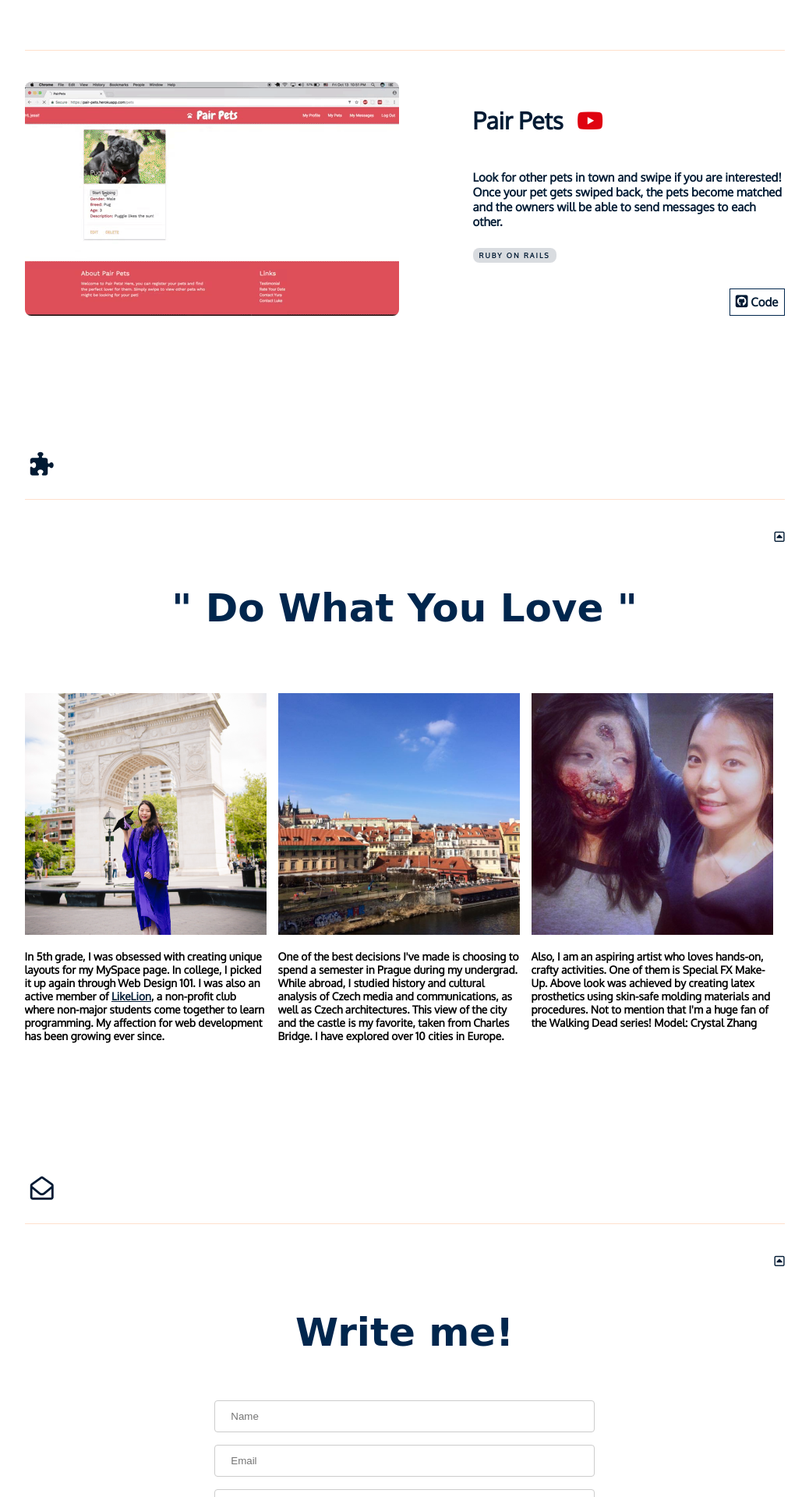
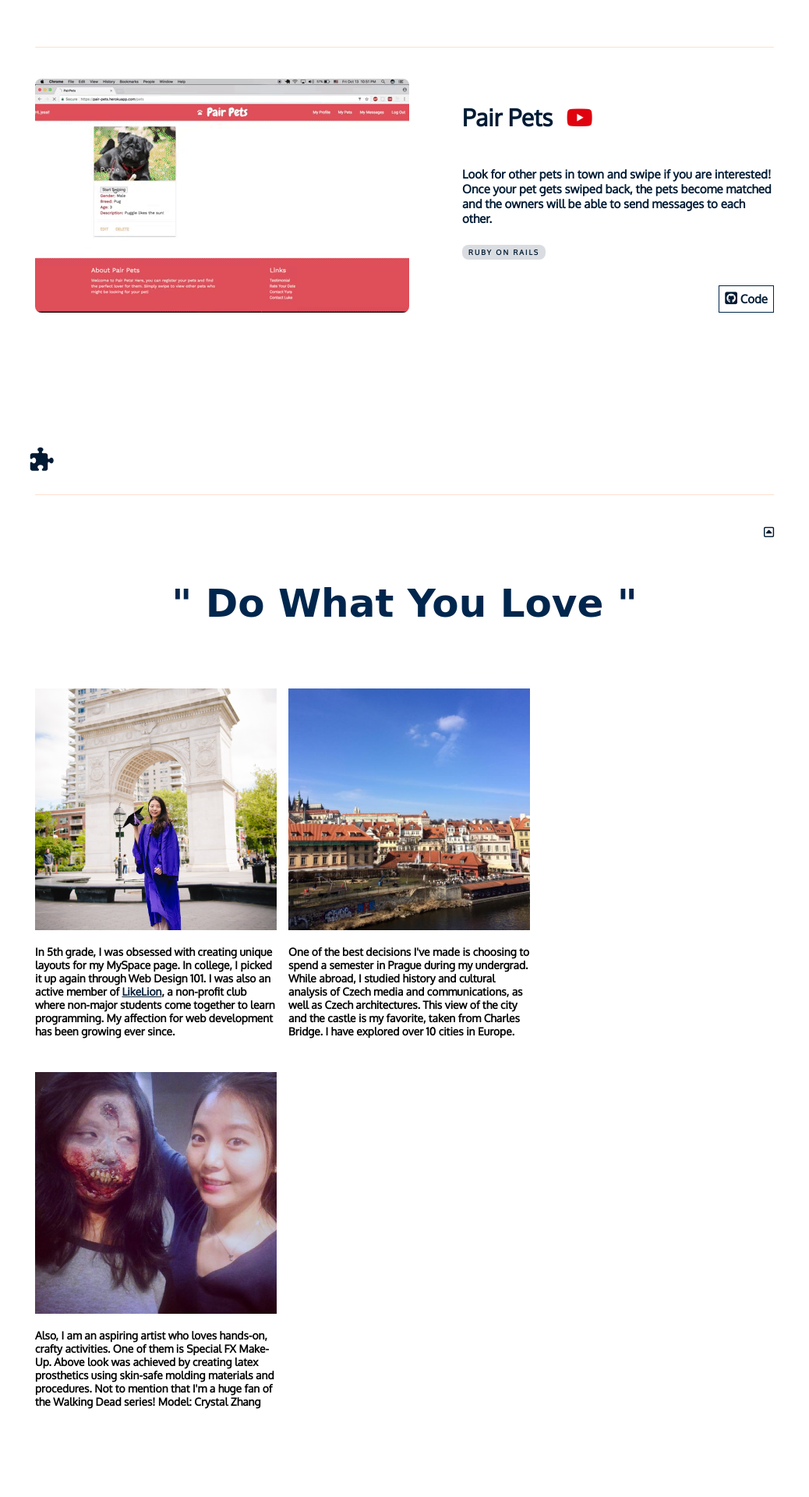
Before and after one commit to yuralala8/portfolio, a PHP site: page /index.html in a window 1280 px wide. Shown: the part 2515-4435 px from the top of the page at 78% size, without its empty margins (121-1159 px from the left). Run offline with PHP 8.4, Linux system fonts and the light colour scheme; some libraries are stand-ins or nearby versions; some web fonts are replaced.

Commit message:
changed container size

```diff
--- a/css/index.css
+++ b/css/index.css
@@ -35,7 +35,7 @@ h1 {
 }
 
 .container {
-  width: 975px;
+  width: 75%;
   margin: 0 auto;
   font-weight: bold;
   font-size: 23px;
```
